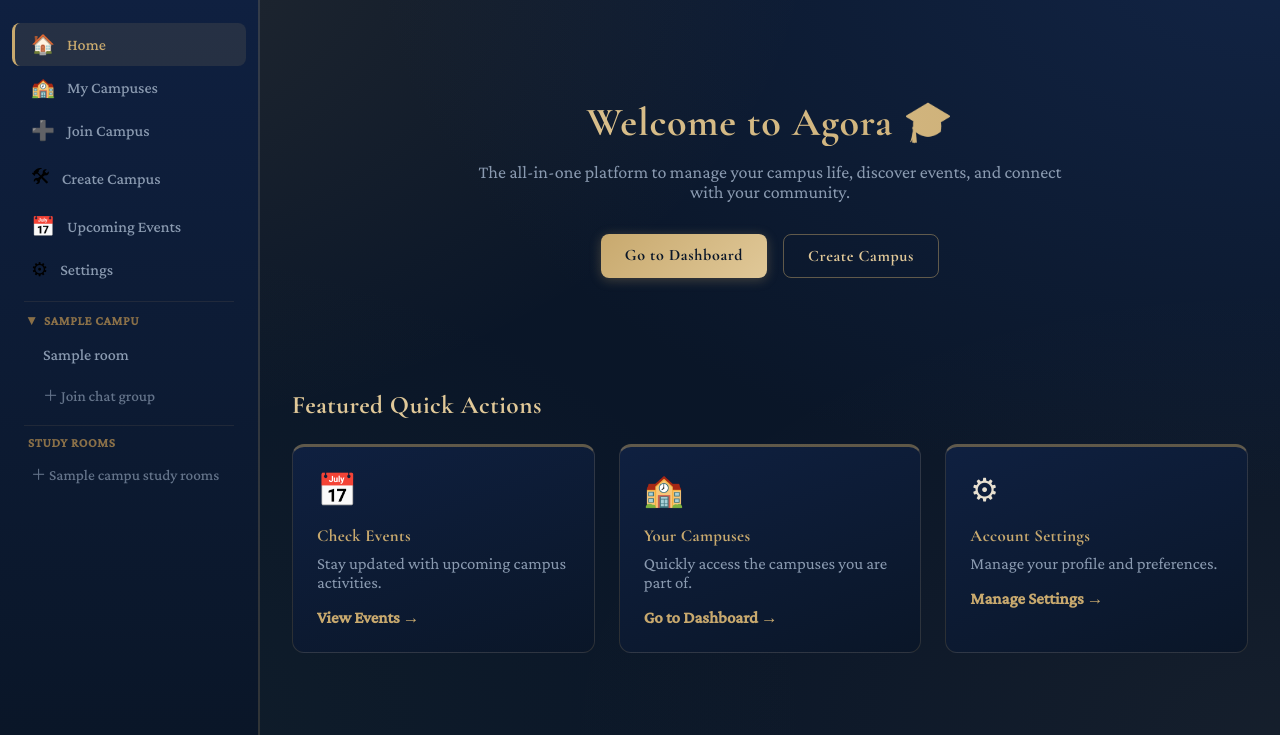
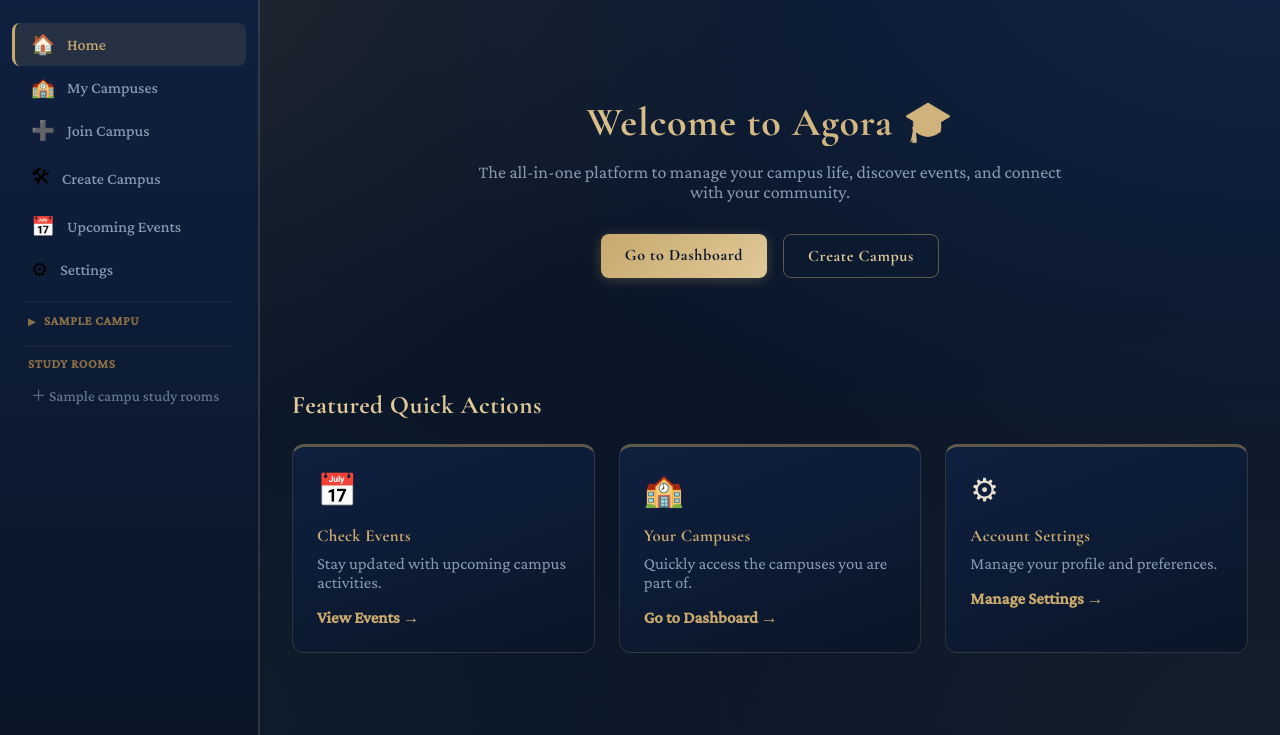
Before and after one commit to HusseinMayla/CampusNexus, a Flask app: page / in a window 1280 px wide. Shown: the part 65-800 px from the top of the page. Run offline with Flask 3, Linux system fonts and the light colour scheme; a user stored in the database is signed in; tables that the repository leaves empty hold one stand-in row (values such as "Sample post").

Commit message:
small fixes

```diff
--- a/app/static/css/base-styles.css
+++ b/app/static/css/base-styles.css
@@ -356,6 +356,11 @@ body {
 
 .base-textarea { min-height: 120px; resize: vertical; }
 
+[data-theme="dark"] input[type="datetime-local"]::-webkit-calendar-picker-indicator {
+    filter: invert(76%) sepia(30%) saturate(620%) hue-rotate(350deg) brightness(98%);
+    cursor: pointer;
+}
+
 /* Primary — gold */
 .base-button {
     background: linear-gradient(135deg, #c8a96e, #e0c898);
--- a/app/templates/base.html
+++ b/app/templates/base.html
@@ -67,7 +67,7 @@
                 <div class="chat-divider"></div>
                 {% set ns = namespace(found=false) %}
                 {% for group in sidebar_chat %}{% if group.campus_id == campus.id %}{% set ns.found = true %}
-                <details class="chat-section" open>
+                <details class="chat-section">
                     <summary><span class="chat-arrow">▶</span>{{ group.campus_name }}</summary>
                     {% for item in group.rooms %}
                     <a href="{{ url_for('main.chat_room', campus_id=campus.id, room_id=item.id) }}" class="base-nav-item chat-room-link">
@@ -125,7 +125,7 @@
                 {% if sidebar_chat %}
                 <div class="chat-divider"></div>
                 {% for group in sidebar_chat %}
-                <details class="chat-section" open>
+                <details class="chat-section">
                     <summary><span class="chat-arrow">▶</span>{{ group.campus_name }}</summary>
                     {% for item in group.rooms %}
                     <a href="{{ url_for('main.chat_room', campus_id=group.campus_id, room_id=item.id) }}" class="base-nav-item chat-room-link">
```
